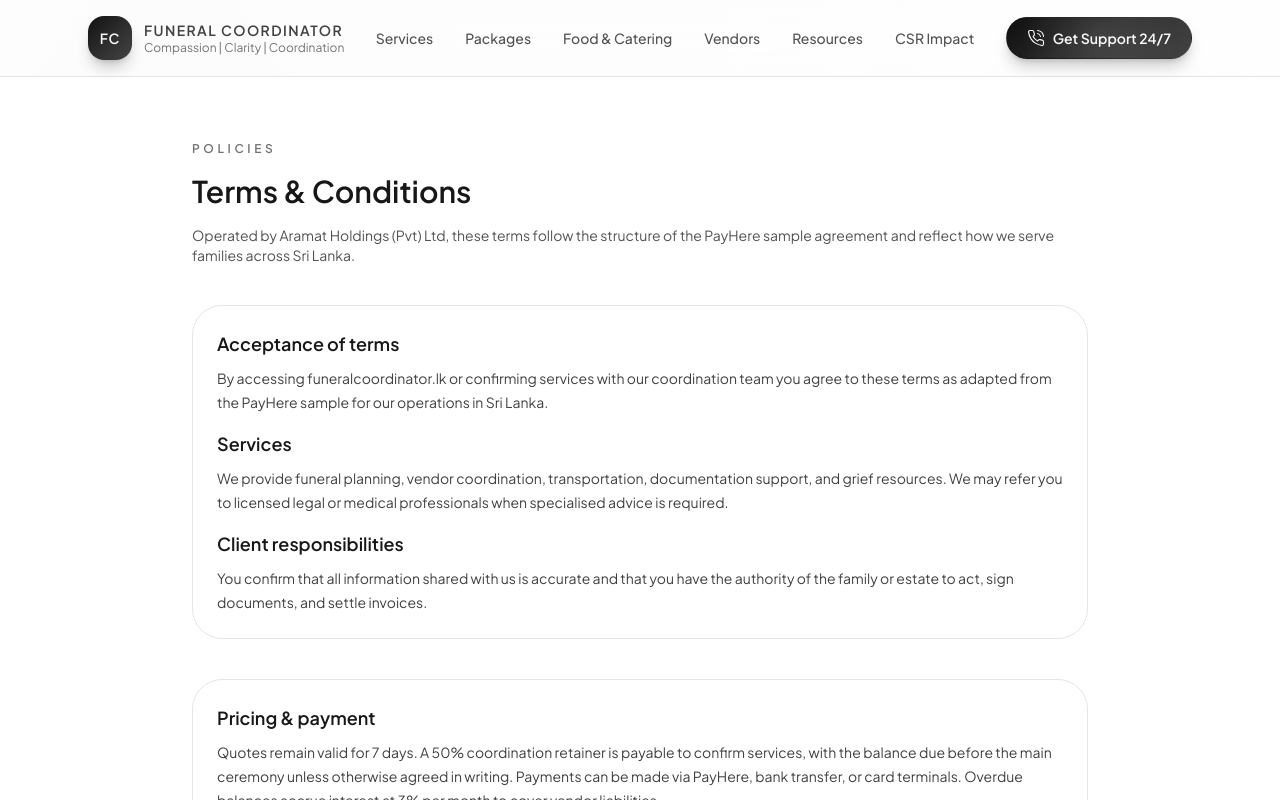
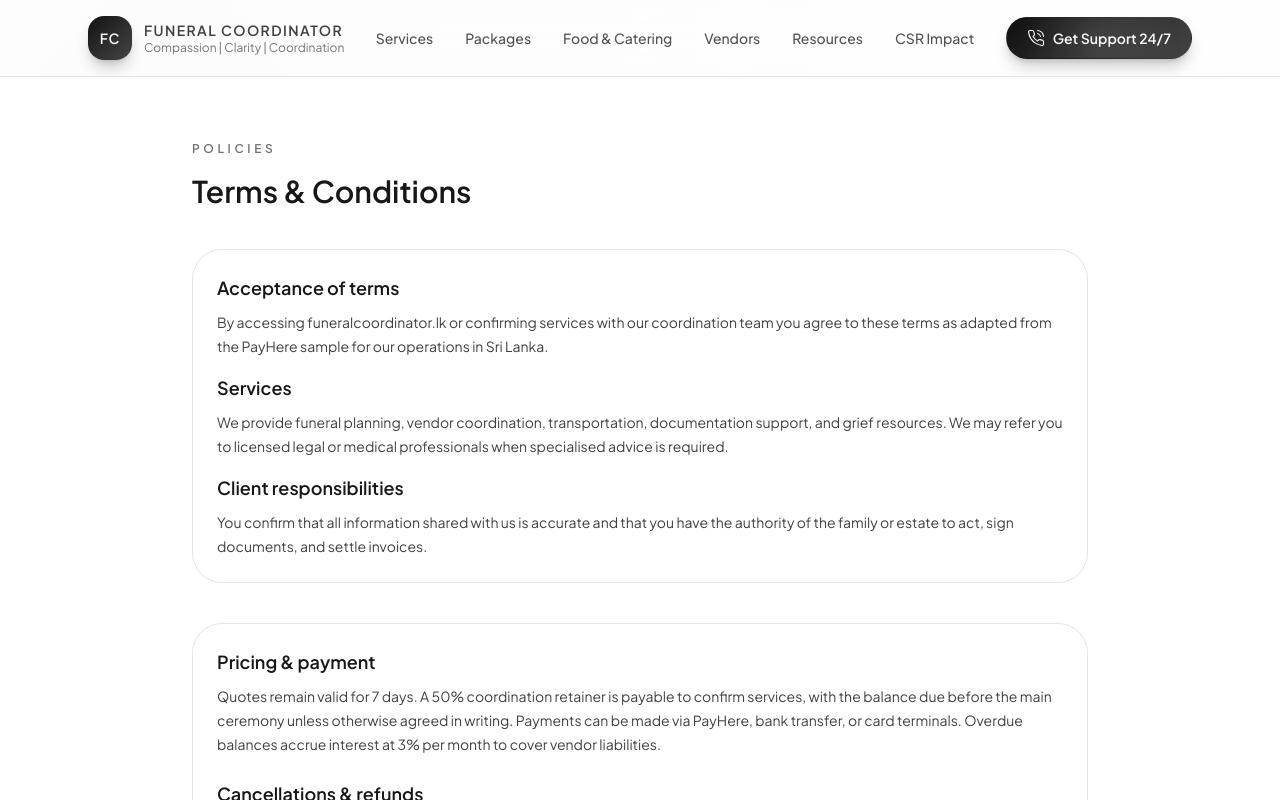
Before and after one commit to NipuniThakshila2000/funeral-coordinator-, a Next.js app: page /terms-and-conditions in a window 1280 px wide. Shown: the top 800 px of the page. Built offline with nearby package versions, Linux system fonts and the light colour scheme.

Commit message:
Remove PayHere reference from terms

```diff
--- a/app/terms-and-conditions/page.tsx
+++ b/app/terms-and-conditions/page.tsx
@@ -30,9 +30,6 @@ export default function TermsPage() {
         <header className="space-y-4">
           <p className="text-xs font-semibold uppercase tracking-[0.3em] text-neutral-500">Policies</p>
           <h1 className="text-3xl font-semibold text-neutral-900">Terms & Conditions</h1>
-          <p className="text-sm text-neutral-600">
-            Operated by Aramat Holdings (Pvt) Ltd, these terms follow the structure of the PayHere sample agreement and reflect how we serve families across Sri Lanka.
-          </p>
         </header>
 
         <div className="space-y-4 rounded-3xl border border-neutral-200 p-6 text-sm text-neutral-700">
```
